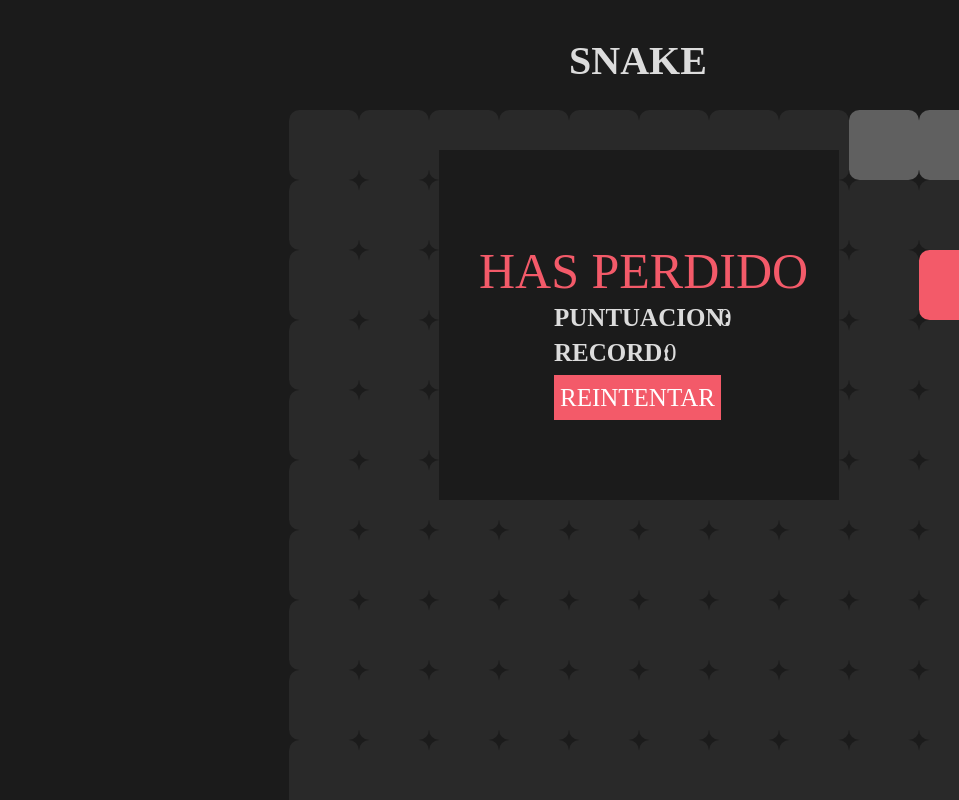
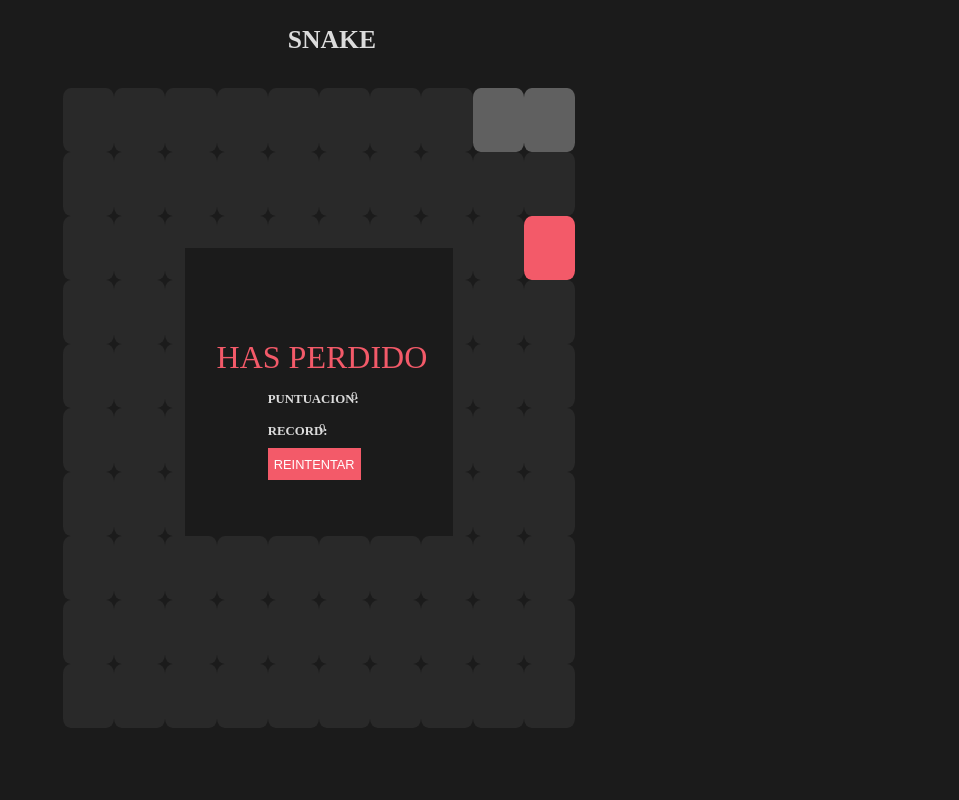
Before and after one commit to SantiagoMussi/SNAKE-JS, a plain HTML site: page index.html in a window 1280 px wide. Both pictures are taken after a click on the button "JUGAR". Shown: the whole page, without its empty margins (321-1280 px from the left). Drawn offline with Linux system fonts and the light colour scheme.

Commit message:
Add files via upload

```diff
--- a/index.html
+++ b/index.html
@@ -4,6 +4,7 @@
 <head>
     <link rel="shortcut icon" href="Snake.PNG">
     <link rel="stylesheet" href="styles.css">
+    <link rel="stylesheet" type="text/css" href="">
 
     <meta charset="UTF-8">
     <meta http-equiv="X-UA-Compatible" content="IE=edge">
@@ -28,7 +29,6 @@
 
         <button id = "start">JUGAR</button>
         <button id = "reintentar">REINTENTAR</button>
-
     </div>
 
     <div id="gameOver">HAS PERDIDO</div>
--- a/index.js
+++ b/index.js
@@ -35,7 +35,7 @@ let emptySquares
 let moveInterval
 
 const drawSnake =() =>{
-    snake.forEach( square => drawSquare(square, `snakeSquare`))
+    snake.forEach(square => drawSquare(square, `snakeSquare`))
 }
 
 const drawSquare = (square,type) =>{
--- a/styles.css
+++ b/styles.css
@@ -1,7 +1,6 @@
-*{
+body{
+    background-color: rgb(27,27,27);
     font-family: cascadia mono;
-    color: white;
-    background-color: rgb(27,27,27);
 }
 
 #h2snake:hover, #gameOver, #hpuntuacion, #hsnake, #hrecord{
@@ -12,58 +11,50 @@
     transition: color 0.5s;
     display: none;
     position: fixed;
-    font-size: 40px;
-    left: 870px;
+    font-size: 2vw;
+    left: 46vw;
     color: rgb(220,220,220);
     margin-left: 20px;
 }
 
-#board, .boardInfo{
-    max-width: 500px;
-}
-
 #board{
-    margin-top: 100px;
+    margin-top: 10vh;
     position: fixed;
-    left: 610px;
+    left: 30vw;
+    height: 50vh;
     display: grid;
     grid-template-columns: repeat(10,1fr);
 }
 
 #start,.boardInfo{
-    font-size: 25px;
+    font-size: 1vw;
 }
 
 #gameOver{
     background-color: transparent;
     position: fixed;
-    left: 800px;
-    bottom: 500px;
+    left: 42vw;
+    bottom: 53vh;
     color: #f35a69;
-    font-size: 50px;
+    font-size: 2.5vw;
     display: none;
     z-index: 1001;
 }
 
-.boardInfo{
-    margin-top: 10px;
-}
-
 #reintentar{
     transition: background-color 0.5s;
-    border-radius: 0px;
-    font-size: 25px;
-    margin-top: 5px;
-    height: 45px;
+    font-size: 1vw;
+    height: 4vh;
     position: fixed;
-    left: 875px;
-    bottom: 380px;
+    left: 46vw;
+    bottom: 40vh;
     display: none;
     background-color: #f35a69;
     border: none;
     color: white;
     z-index: 1001;
 }
+
 #start:hover, #reintentar:hover{
     background-color: #ff0019;
     cursor: pointer;
@@ -76,13 +67,12 @@
 
 #start{
     transition: background-color 0.5s;
-    border-radius: 0px;
-    margin-top: 5px;
-    height: 45px;
+    border-radius: none;
+    height: 6vh;
     position: fixed;
-    left: 915px;
-    bottom: 400px;
-    display: block;
+    left: 48vw;
+    bottom: 39vh;
+    display: inline;
     background-color: #f35a69;
     border: none;
     color: white;
@@ -101,17 +91,17 @@
     color: white;
     display: block;
     position: fixed;
-    left: 730px;
-    bottom: 350px;
-    font-size: 150px;
+    left: 35vw;
+    bottom: 30vh;
+    font-size: 10vw;
 }
 
 #hrecord{
     display: none;
     color: rgb(220,220,220);
     position: fixed;
-    left: 875px;
-    bottom: 400px;
+    left: 46vw;
+    bottom: 43vh;
     background-color: transparent;
     z-index: 1001;
 }
@@ -120,16 +110,16 @@
     display: none;
     color: rgb(220,220,220);
     position: fixed;
-    left: 875px;
-    bottom: 435px;
+    left: 46vw;
+    bottom: 47vh;
     background-color: transparent;
     z-index: 1001;
 }
 
 #scoreBoard{
-    position: absolute;
-    bottom: 468px;
-    left: 1040px;
+    position: fixed;
+    bottom: 49.5vh;
+    left: 52.5vw;
     background-color: transparent;
     display: none;
     flex-direction: column;
@@ -140,10 +130,10 @@
 #endBoard {
     display: none;
     position: fixed;
-    left: 760px;
-    bottom: 300px;
-    width: 400px;
-    height: 350px;
+    left: 39.5vw;
+    bottom: 33vh;
+    width: 21vw;
+    height: 36vh;
     background-color: rgb(27,27,27);
     z-index: 1000;
 }
@@ -151,8 +141,8 @@
 #record{
     background-color: transparent;
     position: fixed;
-    bottom: 433px;
-    left: 985px;
+    bottom: 45.5vh;
+    left: 50vw;
     display: none;
     align-items: center;
     justify-content: center;
@@ -161,8 +151,8 @@
 }
 
 .square{
-    width: 70px;
-    height: 70px;
+    width: 4vw;
+    height: 8vh;
     border-radius: 15%;
 }
 
```
